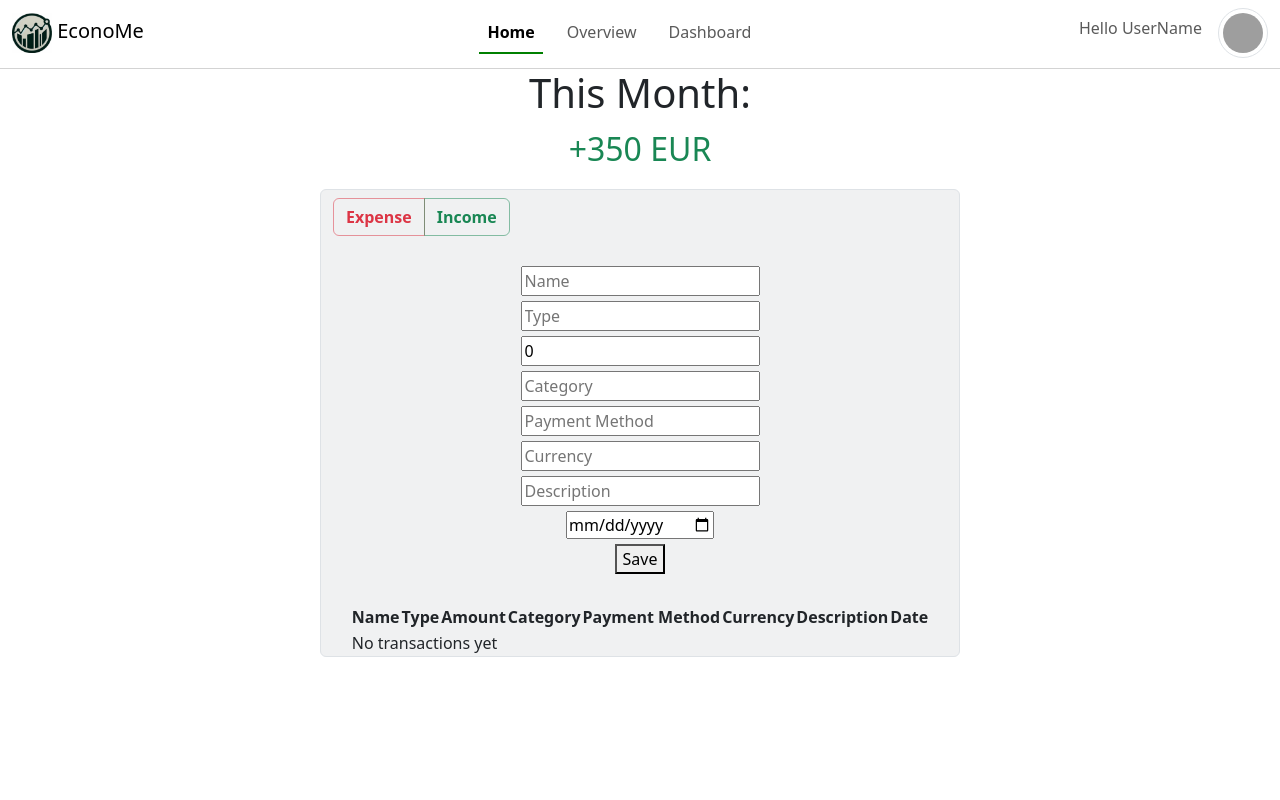
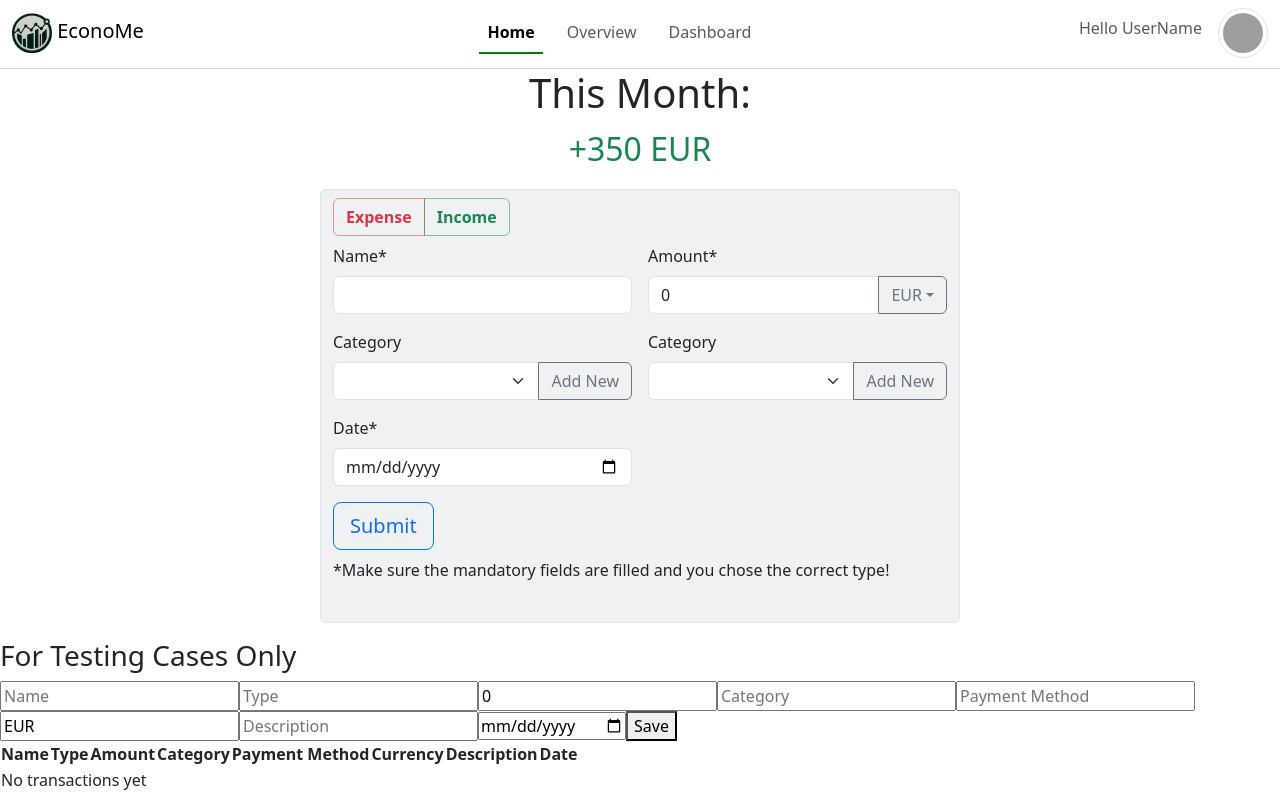
Before and after one commit to flabbaholt/EconoMe-webtech-frontend, a Vue app: page / in a window 1280 px wide. Built offline with nearby package versions, Linux system fonts and the light colour scheme; grey boxes are pictures that could not be loaded.

Commit message:
Added new transaction form

```diff
--- /dev/null
+++ b/src/components/AddOptionModal.vue
@@ -0,0 +1,43 @@
+<script setup lang="ts">
+  import { ref, defineProps, defineEmits } from 'vue';
+
+  const props = defineProps({
+    modalId: String,
+    title: String,
+    placeholder: String
+  });
+
+  const emit = defineEmits(['add-option']);
+
+  const newOption = ref<string>('');
+
+  const addOption = () => {
+    emit('add-option', newOption.value);
+    newOption.value = '';
+  }
+
+</script>
+
+<template>
+  <div class="modal fade" :id="modalId" tabindex="-1" :aria-labelledby="modalId + 'Label'" aria-hidden="true">
+    <div class="modal-dialog">
+      <div class="modal-content">
+        <div class="modal-header">
+          <h5 class="modal-title" :id="modalId + 'Label'">{{ title }}</h5>
+          <button type="button" class="btn-close" data-bs-dismiss="modal" aria-label="Close"></button>
+        </div>
+        <div class="modal-body">
+          <input type="text" class="form-control" :id="'new' + modalId" v-model="newOption" :placeholder="placeholder">
+        </div>
+        <div class="modal-footer">
+          <button type="button" class="btn btn-secondary" data-bs-dismiss="modal">Close</button>
+          <button type="button" class="btn btn-primary" @click="addOption">Add</button>
+        </div>
+      </div>
+    </div>
+  </div>
+</template>
+
+<style scoped>
+
+</style>
--- a/src/components/TransactionForm.vue
+++ b/src/components/TransactionForm.vue
@@ -1,5 +1,6 @@
 <script setup lang="ts">
-import { ref } from 'vue';
+import { ref, computed } from 'vue';
+import AddOptionModal from "@/components/AddOptionModal.vue";
 
 interface Transaction {
   name: string;
@@ -12,22 +13,53 @@ interface Transaction {
   date: string;
 }
 
+
 const nameField = ref<string>('');
 const typeField = ref<string>('');
 const amountField = ref<number>(0);
 const categoryField = ref<string>('');
 const paymentMethodField = ref<string>('');
-const currencyField = ref<string>('');
+const currencyField = ref<string>('EUR');
 const descriptionField = ref<string>('');
 const dateField = ref<string>('');
+
+const currencyDropdownItems = ref<string[]>(['USD', 'EUR', 'GBP', 'JPY', 'CAD']);
+const categoryDropdownItems = ref<string[]>(['Grocery', 'Shopping', 'Apartment', 'Fun', 'Restaurant']);
+const paymentDropdownItems = ref<string[]>(['Card', 'Cash', 'Paypal']);
+
+const addCurrency = (newCurrency: string) => {
+  if (newCurrency && !currencyDropdownItems.value.includes(newCurrency)) {
+    currencyDropdownItems.value.push(newCurrency);
+  }
+}
+
+const addCategory = (newCategory: string) => {
+  if (newCategory && !categoryDropdownItems.value.includes(newCategory)) {
+    categoryDropdownItems.value.push(newCategory);
+  }
+}
+
+const addPaymentMethod = (newPaymentMethod: string) => {
+  if (newPaymentMethod && !paymentDropdownItems.value.includes(newPaymentMethod)) {
+    paymentDropdownItems.value.push(newPaymentMethod);
+  }
+}
+const setType = (type: string) => {
+  typeField.value = type;
+}
 
 const transactions = ref<Transaction[]>([]);
 
 function save() {
+  let amount = Math.abs(amountField.value);
+
+  if (typeField.value === 'Expense') {
+    amount = -amount;
+  }
   const newTransaction: Transaction = {
     name: nameField.value,
     type: typeField.value,
-    amount: amountField.value,
+    amount: amount,
     category: categoryField.value,
     paymentMethod: paymentMethodField.value,
     currency: currencyField.value,
@@ -51,7 +83,79 @@ function save() {
 
 
 <template>
-  <div class="testclass1">
+  <div class="container-md border bg-secondary-custom rounded w-50">
+    <div class="btn-group mt-2 mb-2" role="group" aria-label="Expense and Income">
+      <button type="button" class="btn border border-danger fw-bold text-danger" :class="{'text-bg-danger text-white': typeField === 'Expense'}" style="--bs-border-opacity: .5;" @click="setType('Expense')">Expense</button>
+      <button type="button" class="btn border border-success fw-bold text-success" :class="{'text-bg-success text-white': typeField === 'Income'}" style="--bs-border-opacity: .5;" @click="setType('Income')">Income</button>
+    </div>
+
+
+    <form class="row g-3 mb-4">
+      <div class="col-md-6">
+        <label for="name" class="form-label">Name*</label>
+        <input type="text" class="form-control" id="name" v-model="nameField">
+      </div>
+      <div class="col-md-6">
+        <label for="amount" class="form-label">Amount*</label>
+        <div class="input-group">
+          <input type="number" class="form-control" id="amount" v-model="amountField">
+          <button class="btn btn-outline-secondary dropdown-toggle" type="button" data-bs-toggle="dropdown" aria-expanded="false">{{ currencyField }}</button>
+          <ul class="dropdown-menu dropdown-menu-end">
+            <li v-for="item in currencyDropdownItems" :key="item" @click="currencyField = item">
+              <a class="dropdown-item" href="#">{{ item }}</a>
+            </li>
+            <li>
+              <button type="button" class="dropdown-item text-bg-secondary" data-bs-toggle="modal" data-bs-target="#addCurrencyModal">
+                + Add Currency
+              </button>
+            </li>
+          </ul>
+        </div>
+      </div>
+      <div class="col-md-6">
+        <label for="category" class="form-label">Category</label>
+        <div class="input-group">
+          <select class="form-select" id="category" aria-label="category select" v-model="categoryField">
+            <option selected disabled>Choose Category...</option>
+            <option v-for="item in categoryDropdownItems" :key="item" :value = "item">
+              {{ item }}
+            </option>
+          </select>
+          <button type="button" class="btn btn-outline-secondary" data-bs-toggle="modal" data-bs-target="#addCategoryModal">Add New</button>
+        </div>
+      </div>
+      <div class="col-md-6">
+        <label for="payment" class="form-label">Category</label>
+        <div class="input-group">
+          <select class="form-select" id="payment" aria-label="paymentMethod select" v-model="paymentMethodField">
+            <option selected disabled>Choose Payment Method...</option>
+            <option v-for="item in paymentDropdownItems" :key="item" :value = "item">
+              {{ item }}
+            </option>
+          </select>
+          <button type="button" class="btn btn-outline-secondary" data-bs-toggle="modal" data-bs-target="#addPaymentMethodModal">Add New</button>
+        </div>
+      </div>
+      <div class="col-md-6">
+        <label for="date" class="form-label">Date*</label>
+        <input type="date" class="form-control" id="date" v-model="dateField">
+      </div>
+      <div class="col-md-12">
+        <button type="submit" class="btn btn-outline-primary btn-lg"  @click.prevent="save">Submit</button>
+        <p class="mt-2"> *Make sure the mandatory fields are filled and you chose the correct type!</p>
+      </div>
+    </form>
+
+    <AddOptionModal modalId="addCurrencyModal" title="Add Currency" placeholder="New currency" @add-option="addCurrency" />
+    <AddOptionModal modalId="addCategoryModal" title="Add Category" placeholder="New category" @add-option="addCategory" />
+    <AddOptionModal modalId="addPaymentMethodModal" title="Add Payment Method" placeholder="New payment method" @add-option="addPaymentMethod" />
+
+  </div>
+
+  <div>
+    <h3 class="mt-3">For Testing Cases Only</h3>
+  </div>
+  <div>
     <input v-model="nameField" placeholder="Name" type="text">
     <input v-model="typeField" placeholder="Type" type="text">
     <input v-model="amountField" placeholder="Amount" type="number">
@@ -62,8 +166,7 @@ function save() {
     <input v-model="dateField" placeholder="Date" type="date">
     <button type="button" @click="save()">Save</button>
   </div>
-
-  <div class="testclass1">
+  <div>
     <table>
       <thead>
       <tr>
--- a/src/views/HomeView.vue
+++ b/src/views/HomeView.vue
@@ -4,24 +4,14 @@ import {ref} from "vue";
 
 const total = 350;
 const currency = "EUR";
-const typeField = ref<string>('');
 
-const setType = (type: string) => {
-  typeField.value = type;
-}
 </script>
 
 <template>
   <main>
     <h1 class="text-center fs-1">This Month:</h1>
     <p :class="{'text-success': total >= 0, 'text-danger': total < 0}" class="text-center fs-2">{{ total < 0 ? '-' : '+' }}{{ Math.abs(total) }} {{ currency }}</p>
-    <div class="container-md mx-auto border bg-secondary-custom rounded w-50 justify-content-center">
-      <div class="btn-group mt-2" role="group" aria-label="Expense and Income">
-        <button type="button" class="btn border border-danger fw-bold text-danger" :class="{'text-bg-danger text-white': typeField === 'Expense'}" style="--bs-border-opacity: .5;" @click="setType('Expense')">Expense</button>
-        <button type="button" class="btn border border-success fw-bold text-success" :class="{'text-bg-success text-white': typeField === 'Income'}" style="--bs-border-opacity: .5;" @click="setType('Income')">Income</button>
-      </div>
-      <TransactionForm />
-    </div>
+    <TransactionForm />
 
   </main>
 </template>
```
